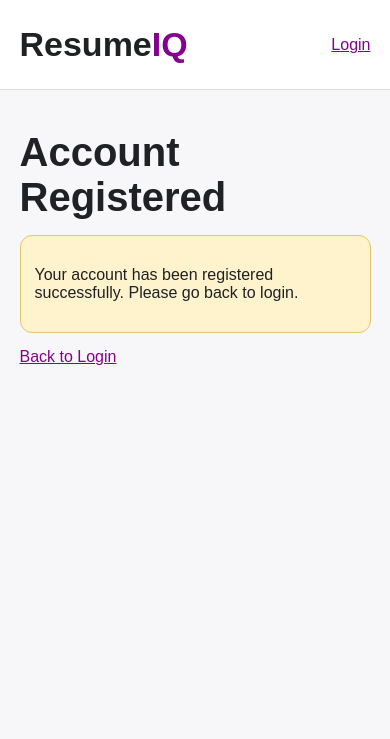
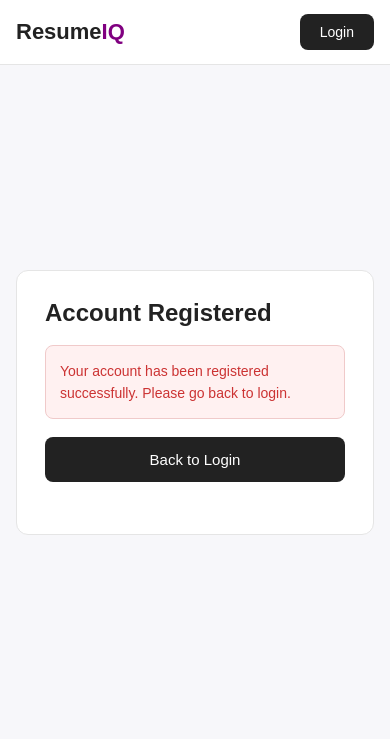
Before and after one commit to Dkns-labs/ProjectTest4, a Flask app: page /registered in a window 390 px wide. Shown: the top 739 px of the page. Run offline with Flask 3, Linux system fonts and the light colour scheme.

Commit message:
Add files via upload

```diff
--- a/static/style.css
+++ b/static/style.css
@@ -1,285 +1,66 @@
-* {
-    box-sizing: border-box;
-}
+* { box-sizing: border-box; margin: 0; padding: 0; }
+body { font-family: Arial, sans-serif; background: #f7f7fa; color: #222; }
+header { background: white; padding: 16px 5%; display: flex; justify-content: space-between; align-items: center; border-bottom: 1px solid #e5e5e5; position: sticky; top: 0; z-index: 99; }
+.logo { font-size: 22px; font-weight: bold; }
+.logo span, a { color: purple; }
+a { text-decoration: none; }
+.nav-btn, .back { background: #222; color: white; padding: 10px 20px; border-radius: 8px; text-decoration: none; font-size: 14px; display: inline-block; }
+.page { padding: 40px 5%; }
+.center-page { display: flex; align-items: center; justify-content: center; min-height: 80vh; }
+h1 { font-size: 28px; margin-bottom: 6px; }
+h2 { font-size: 18px; margin-bottom: 12px; }
+h3 { font-size: 14px; }
+p { color: #666; font-size: 14px; line-height: 1.6; }
+.card, .login-card, .register-card, .upload, .score-card, .metric { background: white; border: 1px solid #e5e5e5; border-radius: 12px; }
+.card { padding: 24px; margin-bottom: 16px; }
+.login-card { padding: 28px; width: 100%; max-width: 420px; }
+.register-card { padding: 28px; width: 100%; max-width: 520px; margin: auto; }
+label { display: block; font-size: 13px; font-weight: bold; color: #444; margin-bottom: 5px; }
+input, textarea, select { width: 100%; padding: 12px; border: 1px solid #ddd; border-radius: 8px; font-size: 14px; font-family: Arial; margin-bottom: 16px; background: white; }
+input:focus, textarea:focus, select:focus { outline: none; border-color: purple; }
+button { width: 100%; padding: 14px; background: #222; color: white; border: 0; border-radius: 8px; font-size: 15px; cursor: pointer; }
+button:hover { background: #444; }
+.register-line { margin-top: 16px; }
+.message { background: #fff1f1; border: 1px solid #f0caca; padding: 14px; border-radius: 8px; margin: 18px 0; }
+.message p { color: #c33; }
+.flash { background: #fff1f1; border: 1px solid #f0caca; padding: 12px; border-radius: 8px; margin-bottom: 16px; color: #c33; font-size: 14px; }
+.generate { display: block; text-align: center; padding: 14px; margin-bottom: 24px; font-size: 15px; }
+.upload { border: 2px dashed #ccc; padding: 36px 20px; text-align: center; margin-bottom: 16px; }
+.upload h2 { margin-bottom: 6px; }
+.tag { display: inline-block; padding: 6px 14px; margin: 4px; border-radius: 20px; font-size: 13px; background: #f0e6ff; color: purple; }
+.good { background: #e5f8ed; color: green; }
+.missing { background: #ffe8e8; color: #d33; }
+.tag-label { display: block; font-size: 12px; color: #888; margin: 12px 0 6px; }
+.score-card { padding: 30px; text-align: center; margin-bottom: 16px; }
+.score-card h1 { font-size: 60px; color: purple; margin: 0; }
+.grid-2 { display: grid; grid-template-columns: 1fr 1fr; gap: 14px; margin-bottom: 16px; }
+.metric { padding: 20px; }
+.metric h2 { color: purple; font-size: 24px; margin-bottom: 4px; }
+.metric p { font-size: 13px; }
+.suggestion { background: #f7f7fa; border-left: 3px solid purple; border-radius: 0 8px 8px 0; padding: 14px; margin-bottom: 10px; }
+.suggestion h3 { margin-bottom: 4px; }
+.fit { margin-top: 10px; color: purple; }
 
-body {
-    margin: 0;
-    background: #f7f7f9;
-    color: #202124;
-    font-family: Arial, sans-serif;
-}
-
-header {
-    min-height: 100px;
-    padding: 0 5%;
-    background: white;
-    border-bottom: 1px solid #ddd;
-    display: flex;
-    align-items: center;
-    justify-content: space-between;
-    position: relative;
-}
-
-.logo {
-    font-size: 42px;
-    font-weight: 800;
-}
-
-.logo span {
-    color: #85008f;
-}
-
-.header-button,
-.big-button,
-button {
-    display: inline-block;
-    padding: 16px 28px;
-    background: #222;
-    color: white;
-    border: 0;
-    border-radius: 16px;
-    font-size: 18px;
-    text-decoration: none;
-    cursor: pointer;
-}
-
-.page {
-    width: min(900px, 90%);
-    margin: 60px auto;
-}
-
-.center {
-    min-height: 70vh;
-    display: flex;
-    align-items: center;
-    justify-content: center;
-}
-
-.card {
-    padding: 35px;
-    margin: 25px 0;
-    background: white;
-    border: 1px solid #ddd;
-    border-radius: 24px;
-}
-
-.auth-card {
-    width: min(700px, 100%);
-}
-
-h1 {
-    margin: 0 0 12px;
-    font-size: 48px;
-}
-
-h2 {
-    margin-top: 0;
-}
-
-.subtitle {
-    margin-bottom: 30px;
-    color: #666;
-    font-size: 22px;
-}
-
-label {
-    display: block;
-    margin: 20px 0 8px;
-    font-size: 18px;
-    font-weight: 700;
-}
-
-input,
-select,
-textarea {
-    width: 100%;
-    padding: 16px;
-    border: 1px solid #d6d6d6;
-    border-radius: 14px;
-    background: white;
-    font-size: 17px;
-}
-
-textarea {
-    resize: vertical;
-}
-
-button {
-    width: 100%;
-    margin-top: 25px;
-}
-
-a {
-    color: #85008f;
-}
-
-.message {
-    padding: 14px;
-    margin: 15px 0;
-    background: #fff3cd;
-    border: 1px solid #e3c76b;
-    border-radius: 12px;
-}
-
-.message-card {
-    text-align: center;
-}
-
-.profile-item {
-    padding: 20px;
-    margin: 12px 0;
-    background: #f7f7f9;
-    border-radius: 16px;
-}
-
-.profile-item span {
-    display: block;
-    margin-bottom: 6px;
-    color: #777;
-}
-
-.profile-item strong {
-    font-size: 22px;
-}
-
-.history-item {
-    display: flex;
-    align-items: center;
-    justify-content: space-between;
-    padding: 20px 0;
-    border-bottom: 1px solid #ddd;
-    color: #222;
-    text-decoration: none;
-}
-
-.history-item span {
-    display: block;
-    margin-top: 5px;
-    color: #777;
-}
-
-.history-item b {
-    font-size: 24px;
-}
-
-.score-box {
-    padding: 35px;
-    margin: 25px 0;
-    background: #222;
-    color: white;
-    border-radius: 24px;
-    text-align: center;
-}
-
-.score-box strong {
-    display: block;
-    font-size: 64px;
-}
-
-.score-box span {
-    font-size: 18px;
-}
-
-.grid {
-    display: grid;
-    grid-template-columns: repeat(2, 1fr);
-    gap: 18px;
-}
-
-.small-card {
-    padding: 25px;
-    background: white;
-    border: 1px solid #ddd;
-    border-radius: 20px;
-}
-
-.small-card span {
-    color: #777;
-}
-
-.small-card strong {
-    display: block;
-    margin-top: 8px;
-    font-size: 32px;
-}
-
-#menu-toggle {
-    display: none;
-}
-
-.menu-button {
-    width: 64px;
-    height: 64px;
-    padding: 14px;
-    background: #222;
-    border-radius: 15px;
-    display: flex;
-    flex-direction: column;
-    justify-content: center;
-    align-items: center;
-    gap: 7px;
-    cursor: pointer;
-}
-
-.menu-button span {
-    width: 38px;
-    height: 4px;
-    background: white;
-    border-radius: 5px;
-}
-
-.menu {
-    display: none;
-    position: absolute;
-    top: 88px;
-    right: 5%;
-    width: 210px;
-    padding: 10px;
-    background: white;
-    border: 1px solid #ddd;
-    border-radius: 16px;
-    box-shadow: 0 10px 30px rgba(0, 0, 0, .12);
-    z-index: 10;
-}
-
-.menu a {
-    display: block;
-    padding: 15px;
-    color: #222;
-    text-decoration: none;
-    border-radius: 10px;
-}
-
-.menu a:hover {
-    background: #f1f1f1;
-}
-
-#menu-toggle:checked ~ .menu {
-    display: block;
-}
+/* CSS-only menu: no JavaScript needed. */
+.menu { position: relative; }
+.menu summary { list-style: none; cursor: pointer; width: 44px; height: 40px; display: flex; align-items: center; justify-content: center; background: #222; color: white; border-radius: 8px; font-size: 24px; }
+.menu summary::-webkit-details-marker { display: none; }
+.menu-box { position: absolute; right: 0; top: 48px; width: 180px; background: white; border: 1px solid #e5e5e5; border-radius: 10px; box-shadow: 0 8px 24px rgba(0,0,0,.12); padding: 8px; }
+.menu-box a { display: block; color: #222; padding: 11px 12px; border-radius: 7px; font-size: 14px; }
+.menu-box a:hover { background: #f2f2f2; }
+.menu-box .logout { color: #c33; }
+.profile-grid { display: grid; grid-template-columns: 1fr 1fr; gap: 14px; }
+.profile-item { padding: 16px; background: #f7f7fa; border-radius: 8px; }
+.profile-item small { display: block; color: #888; margin-bottom: 5px; }
+.history-item { display: flex; justify-content: space-between; align-items: center; gap: 16px; padding: 16px 0; border-bottom: 1px solid #eee; }
+.history-item:last-child { border-bottom: 0; }
+.history-item .button-small { background: #222; color: white; padding: 8px 14px; border-radius: 7px; font-size: 13px; white-space: nowrap; }
+.empty { padding: 20px; background: #f7f7fa; border-radius: 8px; text-align: center; }
 
 @media (max-width: 600px) {
-    header {
-        min-height: 90px;
-    }
-
-    .logo {
-        font-size: 34px;
-    }
-
-    h1 {
-        font-size: 40px;
-    }
-
-    .page {
-        margin: 40px auto;
-    }
-
-    .card {
-        padding: 25px;
-    }
-
-    .grid {
-        grid-template-columns: 1fr;
-    }
+    .page { padding: 28px 16px; }
+    h1 { font-size: 24px; }
+    .grid-2, .profile-grid { grid-template-columns: 1fr; }
+    header { padding: 14px 16px; }
+    .history-item { align-items: flex-start; flex-direction: column; }
 }
```
